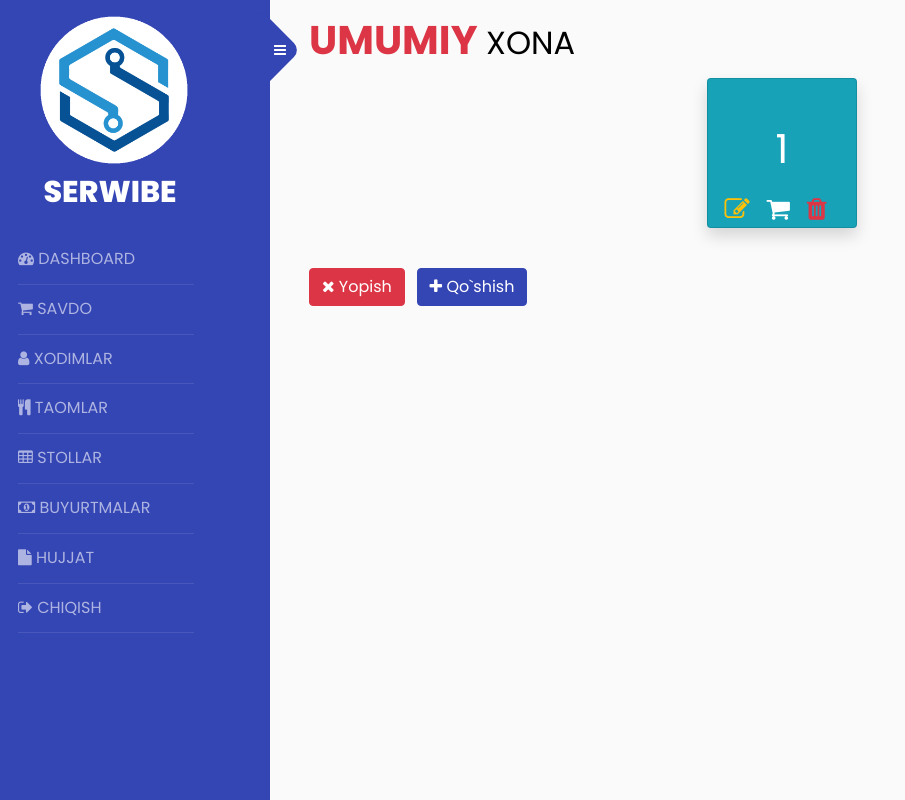
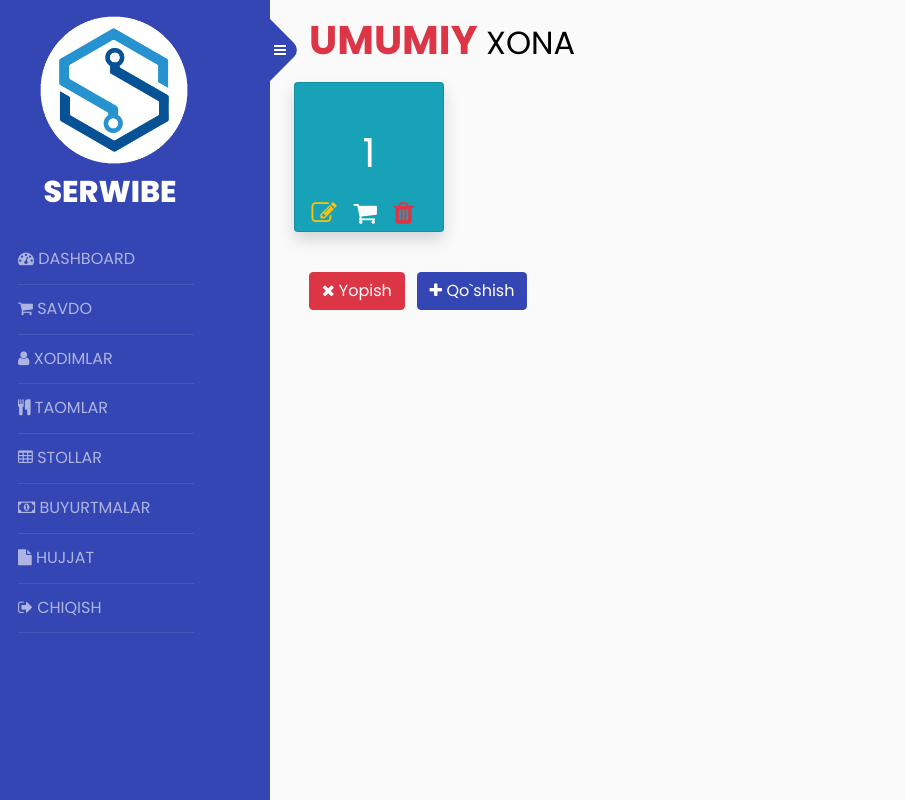
Before and after one commit to hasanbekme/SerWibe, a Django app: page /rooms/1/tables in a window 1280 px wide. Shown: the whole page, without its empty margins (0-905 px from the left). Run offline with Django 3.2, Linux system fonts and the light colour scheme; a user stored in the database is signed in; tables that the repository leaves empty hold one stand-in row (values such as "Sample post"); parts of the project's set-up code (start-up, migrations or seed data) failed here and were passed over; some libraries are stand-ins or nearby versions.

Commit message:
yaxshilandi

```diff
--- a/templates/tables/room_tables.html
+++ b/templates/tables/room_tables.html
@@ -1,11 +1,11 @@
 {% extends 'base.html' %}
 {% block content %}
 <div class="h2 ml-1"><span class="text-danger h1 font-weight-bold">UMUMIY</span> XONA</div>
-<main class="row justify-content-md-center">
+<main class="row">
     {% for table in tables %}
     {% if table.is_available %}
     <!-- CARD of unusing -->
-	<div class="tablecard ml-1 card shadow text-center bg-info " >
+	<div class="tablecard ml-1 mt-1 card shadow text-center bg-info " >
 		<span class="tablenum h1 text-white">{{ table.number }}</span>
 		<div class="icons">
 			<i class="fa fa-edit text-warning"></i>
@@ -15,7 +15,7 @@
 	</div>
     {% else %}
 	<!-- CARD of using -->
-	<div class="tablecard ml-1 card shadow text-center bg-primary " >
+	<div class="tablecard ml-1 mt-1 card shadow text-center bg-primary " >
 		<span class="tablenum h1 text-white">{{ table.number }}</span>
 		<span class="tableprice h6 text-white">{{ table.current_order.needed_payment }} so`m</span>
 		<div class="icons">
```
